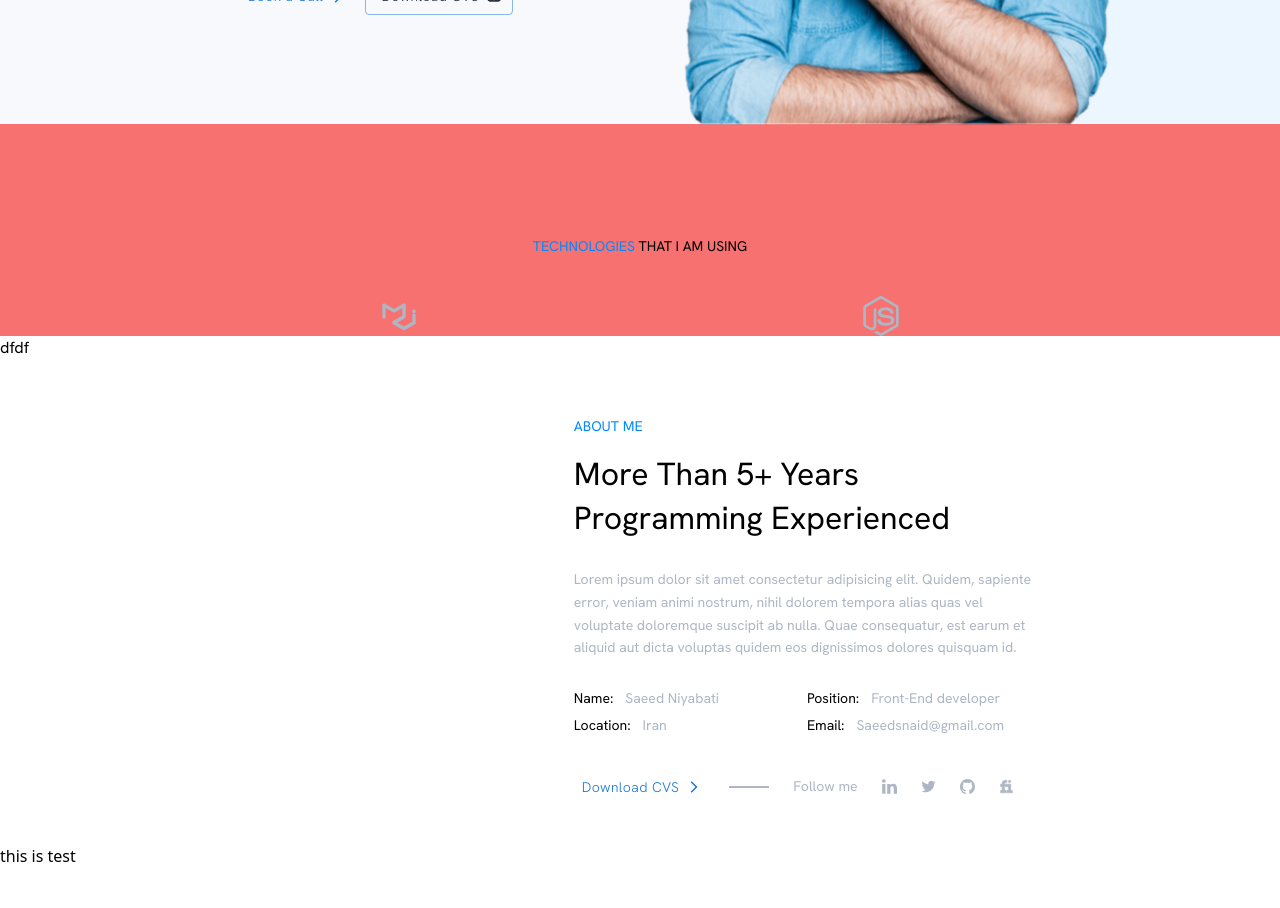
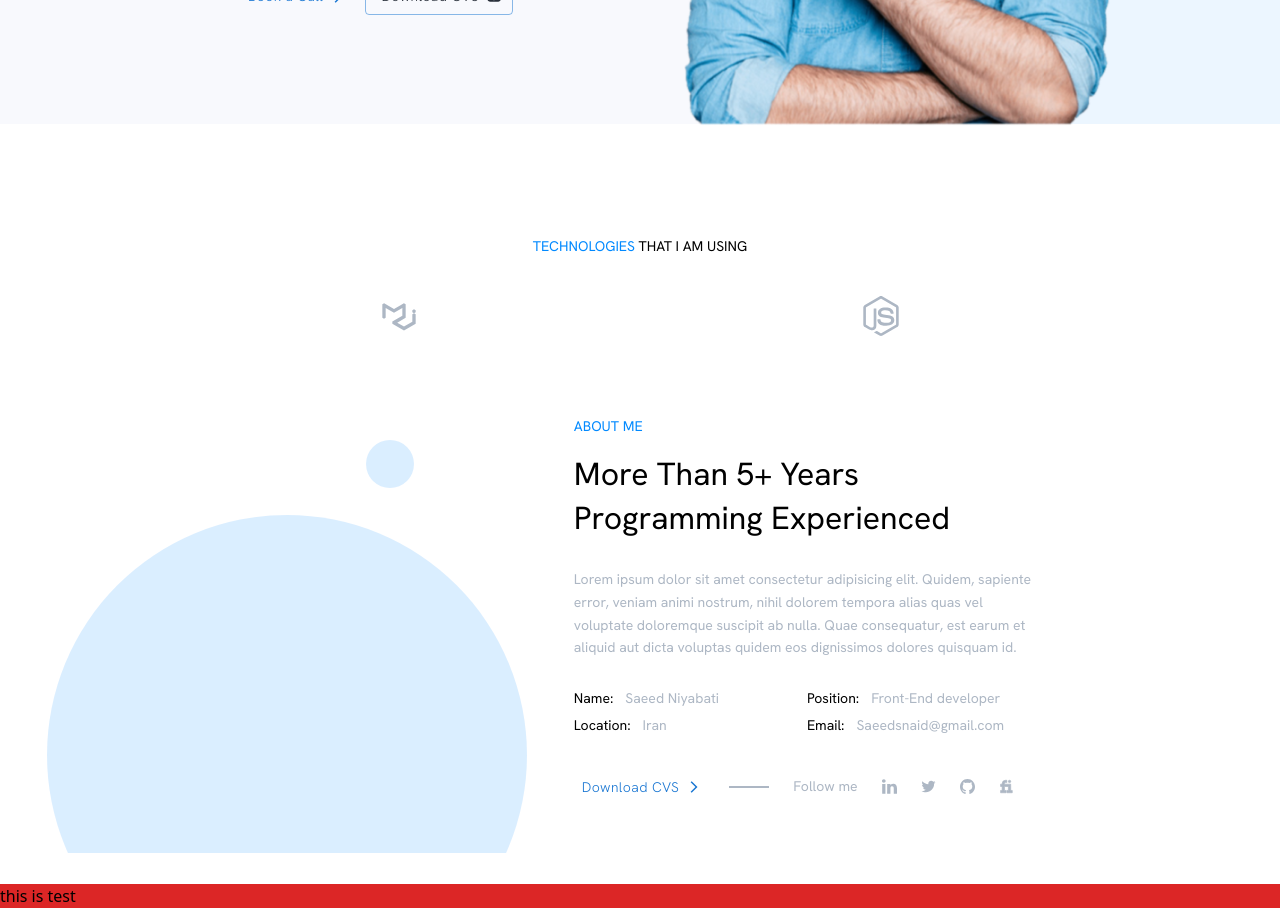
Before and after one commit to saeidniyabati2/myportfolio, a Next.js app: page / in a window 1280 px wide. Shown: the part 540-1448 px from the top of the page. Before the commit the page ends 1408 px from the top, so only its background shows below. Built offline with nearby package versions, Linux system fonts and the light colour scheme.

Commit message:
fixing about me section

```diff
--- a/src/components/AboutMe.tsx
+++ b/src/components/AboutMe.tsx
@@ -2,9 +2,10 @@ import Image from "next/image";
 import BlueButton from "./button/BlueButton";
 import AboutMeCarousel from "./image/AboutMeCarousel";
 import ArrowForwardIosIcon from "@mui/icons-material/ArrowForwardIos";
+import ImageAboutMe from "./ImageAboutMe";
 export default function AboutMe(props: object) {
   return (
-    <section className="w-full h-[90vh] pt-28 bg-red-400 flex flex-col">
+    <section className="w-full h-[90vh] pt-28  flex flex-col">
       {/* container of mini text title with image slider */}
       <div className="w-full   flex flex-col items-center px-[9.9rem]">
         <p className="text-sm">
@@ -15,7 +16,9 @@ export default function AboutMe(props: object) {
       </div>
       {/* container of image and description */}
       <div className="w-full h-full flex ">
-        <div className="w-full h-full bg-white">dfdf</div>
+        <div className="w-full h-full ">
+          <ImageAboutMe/>
+        </div>
         <div className="w-full h-full bg-white flex flex-col pt-20 gap-y-4 pb-12 pr-[15rem]">
           <p className="text-sm text-mainButton">ABOUT ME</p>
           <h2 className="text-[2rem] leading-snug ">
--- a/src/components/Footer.tsx
+++ b/src/components/Footer.tsx
@@ -1,3 +1,3 @@
 export default function Footer() {
-  return <div>this is test</div>;
+  return <div className="w-full h-full bg-red-600 mt-10">this is test</div>;
 }
--- /dev/null
+++ b/src/components/ImageAboutMe.tsx
@@ -0,0 +1,14 @@
+export default function ImageAboutMe() {
+  return (
+    <div className="w-full h-full relative  overflow-hidden ">
+      <div
+        className="w-[30rem] h-[30rem] bg-[#0188ff25] rounded-full absolute top-1/2 left-1/2 -translate-x-1/2 -translate-y-[5rem]
+    "
+      ></div>
+      <div
+        className="w-[3rem] h-[3rem] bg-[#0188ff25] rounded-full absolute top-[8rem] right-[10rem]  -translate-y-1/2
+    "
+      ></div>
+    </div>
+  );
+}
```
Also changed, not shown: 2 other files (tests, documents, lock files or other folders).
